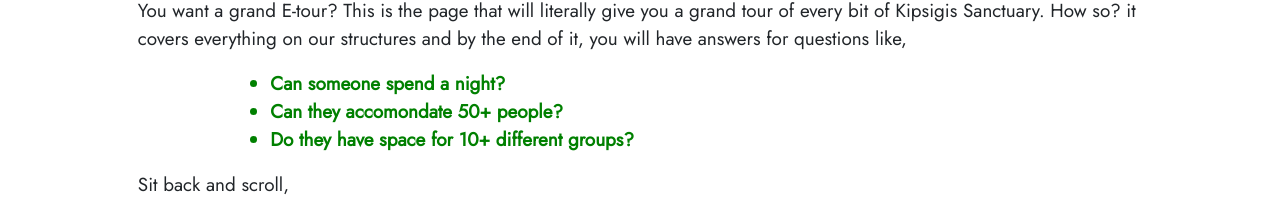
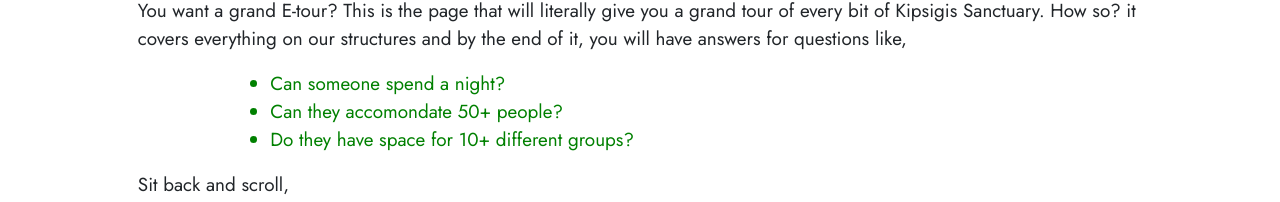
Before and after one commit to Vitalis-Kirui/Oasis-Sanctuary, an Angular app in the folder Sanctuary-UI/: page /structures in a window 1280 px wide. Shown: the part 167-369 px from the top of the page. Built offline with nearby package versions, Linux system fonts and the light colour scheme.

Commit message:
styling list in structures section

```diff
--- a/Sanctuary-UI/src/app/Modules/structures/structures.component.html
+++ b/Sanctuary-UI/src/app/Modules/structures/structures.component.html
@@ -15,9 +15,9 @@
 
             <div class="questions">
                 <ul>
-                    <li><strong>Can someone spend a night?</strong></li>
-                    <li><strong>Can they accomondate 50+ people?</strong></li>
-                    <li><strong>Do they have space for 10+ different groups?</strong></li>
+                    <li>Can someone spend a night?</li>
+                    <li>Can they accomondate 50+ people?</li>
+                    <li>Do they have space for 10+ different groups?</li>
                 </ul>
 
             </div>
```
